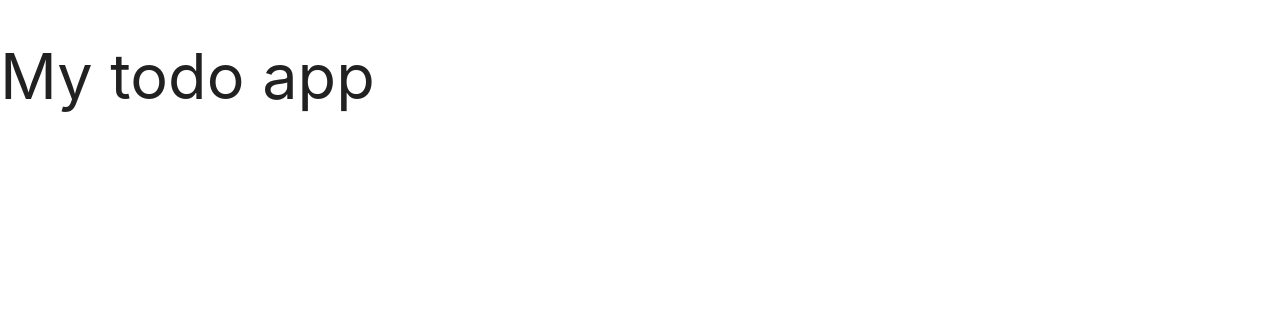
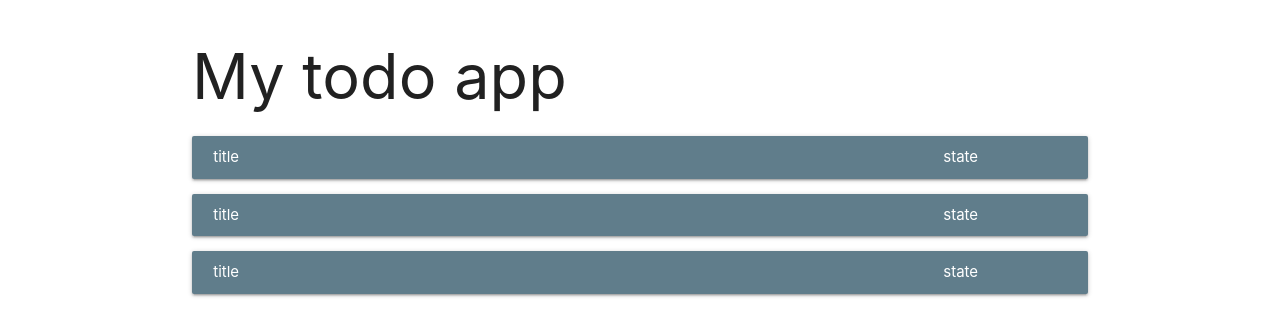
Before and after one commit to vives-web-applications-2019/todo-frontend, a Vue app: page / in a window 1280 px wide. Shown: the top 336 px of the page. Built offline with nearby package versions, Linux system fonts and the light colour scheme.

Commit message:
Add TodoItem component

```diff
--- a/src/App.vue
+++ b/src/App.vue
@@ -1,13 +1,22 @@
 <template>
-  <div >
+  <div class="container">
     <h1>My todo app</h1>
+    <ul>
+      <TodoItem />
+      <TodoItem />
+      <TodoItem />
+    </ul>
   </div>
 </template>
 
 <script>
 
+import TodoItem from './components/TodoItem'
+
 export default {
-
+  components: {
+    TodoItem
+  }
 }
 </script>
 
--- /dev/null
+++ b/src/components/TodoItem.vue
@@ -0,0 +1,29 @@
+<template>
+    <li class="card blue-grey white-text">
+        <div class="row">
+            <div class="col s10"> {{ title }}</div>
+            <div class="col s2"> {{ state }}</div>
+        </div>
+    </li>
+</template>
+
+<script>
+export default {
+  data: function () {
+    return {
+      title: 'title',
+      state: 'state'
+    }
+  }
+}
+</script>
+
+<style scoped>
+li {
+  padding: 10px;
+}
+
+div.row {
+  margin-bottom: 0px;
+}
+</style>
```
